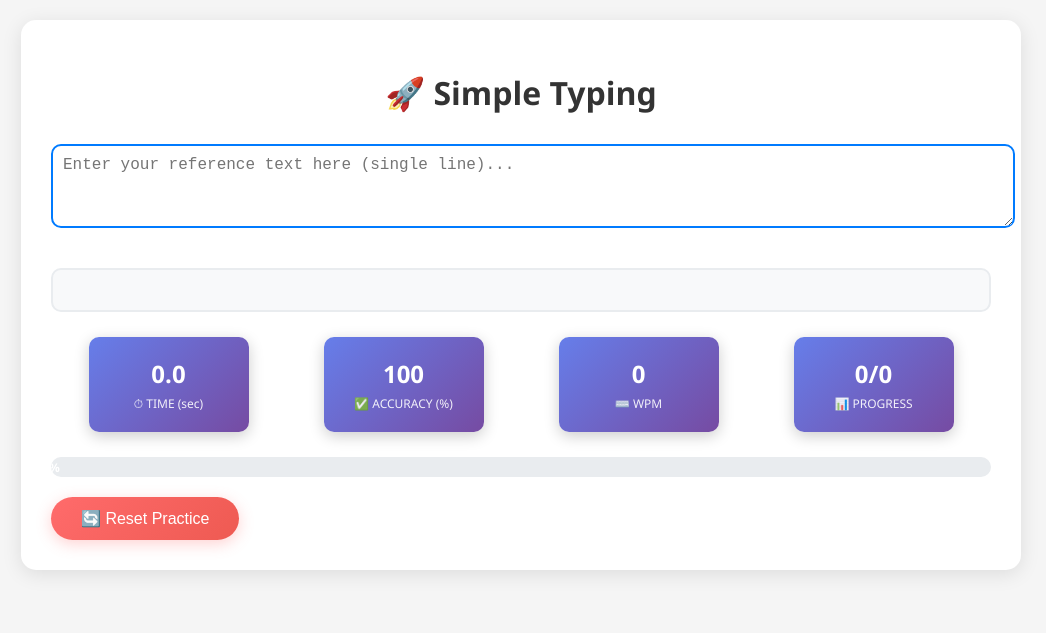
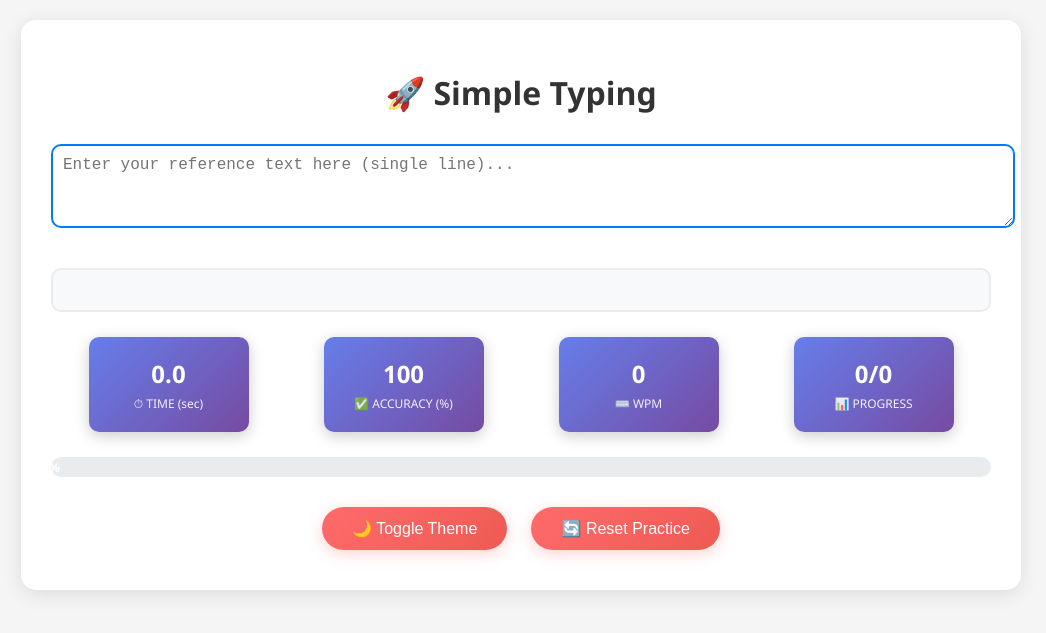
Before and after one commit to mrzaizai2k/mrzaizai2k.github.io, a Jekyll site: the page talkmap/typing.html, which Jekyll copies as it is, in a window 1280 px wide. Shown: the top 633 px of the page, without its empty margins (119-1165 px from the left). Built offline with Jekyll 4.4.1, drawn with Linux system fonts in a browser that asks for light colours.

Commit message:
add darkmode

```diff
--- a/_pages/typing.html
+++ b/_pages/typing.html
@@ -11,15 +11,14 @@ author_profile: true
   .responsive-iframe {
     position: relative;
     width: 100%;
-    height: 0;
-    padding-bottom: 90%; /* Adjust this value based on desired aspect ratio (850/700 ≈ 1.214) */
+    padding-bottom: 121.4%; /* Based on 850/700 ≈ 1.214 */
   }
   .responsive-iframe iframe {
     position: absolute;
     top: 0;
     left: 0;
     width: 100%;
-    height: 120%;
+    height: 100%; /* Use 100% to fill the container */
     border: none;
   }
 </style>
--- a/talkmap/typing.html
+++ b/talkmap/typing.html
@@ -11,6 +11,12 @@
             margin: 0 auto;
             padding: 20px;
             background-color: #f5f5f5;
+            transition: background-color 0.3s ease;
+        }
+
+        body.dark-mode {
+            background-color: #1a1a1a;
+            color: #e0e0e0;
         }
 
         .container {
@@ -18,12 +24,22 @@
             padding: 30px;
             border-radius: 15px;
             box-shadow: 0 4px 20px rgba(0,0,0,0.1);
+            transition: background-color 0.3s ease;
+        }
+
+        body.dark-mode .container {
+            background: #2c2c2c;
+            box-shadow: 0 4px 20px rgba(0,0,0,0.3);
         }
 
         h1 {
             text-align: center;
             color: #333;
             margin-bottom: 30px;
+        }
+
+        body.dark-mode h1 {
+            color: #e0e0e0;
         }
 
         .reference-container {
@@ -40,6 +56,12 @@
             scroll-behavior: smooth;
             outline: none;
             cursor: text;
+            transition: background-color 0.3s ease, border-color 0.3s ease;
+        }
+
+        body.dark-mode .reference-container {
+            background: #333;
+            border-color: #555;
         }
 
         .correct {
@@ -49,6 +71,11 @@
             border-radius: 3px;
         }
 
+        body.dark-mode .correct {
+            background-color: #bdeec8;
+            color: #020e02;
+        }
+
         .incorrect {
             background-color: #f8d7da;
             color: #721c24;
@@ -56,8 +83,17 @@
             border-radius: 3px;
         }
 
+        body.dark-mode .incorrect {
+            background-color: #f5c1c6;
+            color: #24070a;
+        }
+
         .pending {
             color: #6c757d;
+        }
+
+        body.dark-mode .pending {
+            color: #aaaaaa;
         }
 
         .current {
@@ -66,6 +102,11 @@
             padding: 2px 1px;
             border-radius: 3px;
             animation: blink 1s infinite;
+        }
+
+        body.dark-mode .current {
+            background-color: #f8e7b2;
+            color: #3c2f00;
         }
 
         @keyframes blink {
@@ -80,6 +121,11 @@
         #typing-input:focus {
             border-color: #007bff;
             box-shadow: 0 0 0 3px rgba(0,123,255,0.25);
+        }
+
+        body.dark-mode #typing-input:focus {
+            border-color: #4dabf7;
+            box-shadow: 0 0 0 3px rgba(77,171,247,0.25);
         }
 
         .stats {
@@ -100,6 +146,10 @@
             box-shadow: 0 4px 15px rgba(0,0,0,0.2);
         }
 
+        body.dark-mode .stat-box {
+            background: linear-gradient(135deg, #4b5e8c 0%, #5e3c6f 100%);
+        }
+
         .stat-value {
             font-size: 24px;
             font-weight: bold;
@@ -118,6 +168,11 @@
             height: 20px;
             margin: 20px 0;
             overflow: hidden;
+            transition: background-color 0.3s ease;
+        }
+
+        body.dark-mode .progress-bar {
+            background-color: #444;
         }
 
         .progress-fill {
@@ -133,7 +188,11 @@
             font-weight: bold;
         }
 
-        .reset-btn {
+        body.dark-mode .progress-fill {
+            background: linear-gradient(90deg, #2e7d32, #26a69a);
+        }
+
+        .reset-btn, .theme-toggle-btn {
             background: linear-gradient(135deg, #ff6b6b, #ee5a52);
             color: white;
             border: none;
@@ -143,9 +202,15 @@
             cursor: pointer;
             transition: transform 0.2s;
             box-shadow: 0 4px 15px rgba(255,107,107,0.3);
+            margin: 10px;
         }
 
-        .reset-btn:hover {
+        body.dark-mode .reset-btn, body.dark-mode .theme-toggle-btn {
+            background: linear-gradient(135deg, #d81b60, #c2185b);
+            box-shadow: 0 4px 15px rgba(216,27,96,0.3);
+        }
+
+        .reset-btn:hover, .theme-toggle-btn:hover {
             transform: translateY(-2px);
         }
 
@@ -158,6 +223,10 @@
             margin: 20px 0;
             font-size: 18px;
             animation: celebration 0.5s ease-in-out;
+        }
+
+        body.dark-mode .completion-message {
+            background: linear-gradient(135deg, #2e7d32, #26a69a);
         }
 
         @keyframes celebration {
@@ -203,7 +272,11 @@
 
         <div id="completion-message" class="completion-message" style="display: none;"></div>
 
-        <button class="reset-btn" onclick="resetPractice()">🔄 Reset Practice</button>
+        <div style="text-align: center;">
+            <button class="theme-toggle-btn" onclick="toggleTheme()">🌙 Toggle Theme</button>
+            <button class="reset-btn" onclick="resetPractice()">🔄 Reset Practice</button>
+        </div>
+</div>
     </div>
 
     <script>
@@ -337,6 +410,10 @@
             referenceDisplay.focus();
         }
 
+        function toggleTheme() {
+            document.body.classList.toggle('dark-mode');
+        }
+
         // Auto-focus on load
         window.addEventListener('load', () => {
             referenceDisplay.focus();
```
Also changed, not shown: other parts of talkmap/typing.html (+1 -1 lines).
